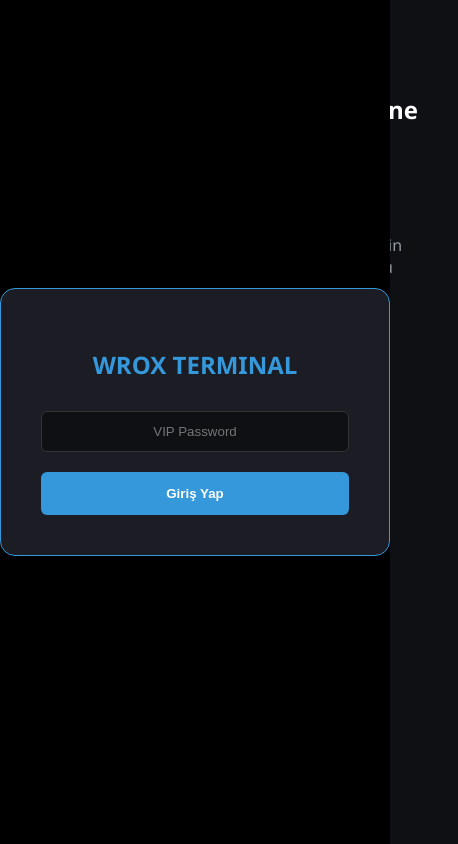
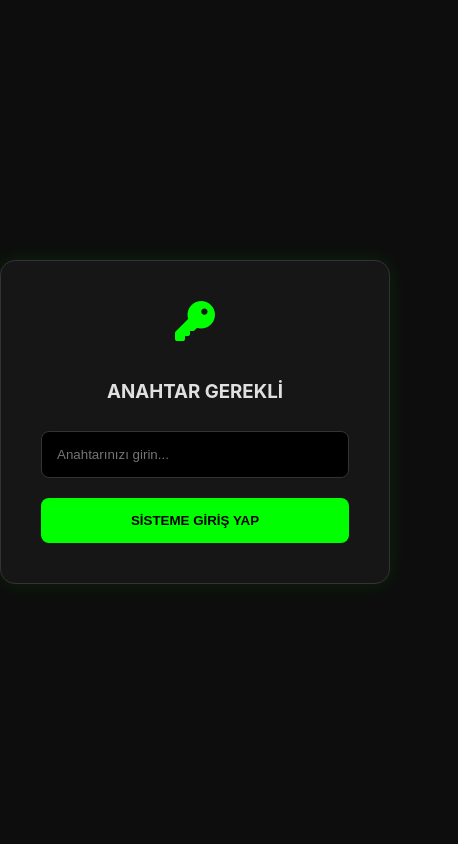
Before and after one commit to afavan66-eng/Baba, a plain HTML site: page index.html in a window 390 px wide. Shown: the whole page, 458 px wide, since content can reach past the window. Drawn offline with Linux system fonts and the light colour scheme.

Commit message:
Update title and styles in index.html

```diff
--- a/index.html
+++ b/index.html
@@ -3,240 +3,154 @@
 <head>
     <meta charset="UTF-8">
     <meta name="viewport" content="width=device-width, initial-scale=1.0">
-    <title>WROX VIP Panel | Efecan1903</title>
+    <title>WROX - VIP Sorgu Paneli</title>
     <link rel="stylesheet" href="https://cdnjs.cloudflare.com/ajax/libs/font-awesome/6.4.0/css/all.min.css">
     <style>
-        :root {
-            --bg-dark: #0f1014;
-            --sidebar-bg: #16171d;
-            --card-bg: #1c1d24;
-            --accent: #3498db;
-            --text-main: #ffffff;
-            --text-dim: #949ba4;
+        :root { --bg: #0d0d0d; --side: #161616; --accent: #00ff00; --text: #e0e0e0; }
+        body { margin: 0; background: var(--bg); color: var(--text); font-family: 'Inter', sans-serif; overflow-x: hidden; }
+
+        /* Anahtar Giriş Ekranı */
+        #key-screen { position: fixed; inset: 0; background: var(--bg); display: flex; align-items: center; justify-content: center; z-index: 10000; }
+        .key-card { background: var(--side); padding: 40px; border-radius: 15px; border: 1px solid #333; text-align: center; width: 90%; max-width: 400px; box-shadow: 0 0 20px rgba(0,255,0,0.1); }
+
+        /* Yan Menü (Sidebar) - Mobil Uyumlu */
+        .sidebar { width: 280px; background: var(--side); height: 100vh; border-right: 1px solid #222; position: fixed; left: -280px; transition: 0.3s; z-index: 999; display: flex; flex-direction: column; }
+        .sidebar.active { left: 0; }
+        .logo-area { padding: 25px 20px; font-size: 20px; font-weight: bold; color: var(--accent); border-bottom: 1px solid #222; text-align: center; }
+
+        /* Hamburger Menü Butonu */
+        .mobile-header { display: none; background: var(--side); padding: 15px; border-bottom: 1px solid #222; position: sticky; top: 0; z-index: 998; align-items: center; }
+        .hamburger { font-size: 24px; color: var(--accent); cursor: pointer; margin-right: 15px; }
+
+        .nav-links { flex: 1; padding-top: 10px; overflow-y: auto; }
+        .nav-item { padding: 15px 25px; display: flex; align-items: center; cursor: pointer; transition: 0.2s; color: #bbb; border-left: 4px solid transparent; }
+        .nav-item i { width: 30px; font-size: 18px; }
+        .nav-item:hover, .nav-item.active { background: #222; color: #fff; border-left-color: var(--accent); }
+
+        /* İçerik Alanı */
+        .main { margin-left: 0; padding: 20px; transition: 0.3s; }
+        @media (min-width: 992px) {
+            .sidebar { left: 0; }
+            .main { margin-left: 280px; }
+            .mobile-header { display: none; }
+        }
+        @media (max-width: 991px) {
+            .mobile-header { display: flex; }
         }
 
-        body {
-            font-family: 'Segoe UI', sans-serif;
-            margin: 0;
-            background-color: var(--bg-dark);
-            color: var(--text-main);
-            display: flex;
-        }
+        .container { background: var(--side); padding: 25px; border-radius: 12px; border: 1px solid #222; margin-top: 20px; }
+        input { width: 100%; padding: 15px; background: #000; border: 1px solid #333; color: var(--accent); border-radius: 8px; margin: 10px 0; outline: none; box-sizing: border-box; }
+        button { width: 100%; padding: 15px; background: var(--accent); border: none; color: #000; font-weight: bold; border-radius: 8px; cursor: pointer; margin-top: 10px; }
 
-        /* Sidebar Tasarımı */
-        .sidebar {
-            width: 260px;
-            height: 100vh;
-            background-color: var(--sidebar-bg);
-            position: fixed;
-            border-right: 1px solid #2a2c35;
-            display: flex;
-            flex-direction: column;
-        }
+        .result { margin-top: 25px; background: #000; border-radius: 10px; padding: 20px; border: 1px dashed var(--accent); display: none; }
+        pre { white-space: pre-wrap; word-wrap: break-word; font-size: 14px; color: var(--accent); margin: 0; }
 
-        .logo {
-            padding: 25px;
-            font-size: 24px;
-            font-weight: 900;
-            color: var(--accent);
-            display: flex;
-            align-items: center;
-            gap: 10px;
-            border-bottom: 1px solid #2a2c35;
-            letter-spacing: 2px;
-        }
-
-        .menu-wrapper {
-            padding: 15px 0;
-            overflow-y: auto;
-            flex-grow: 1;
-        }
-
-        .category-title {
-            padding: 10px 25px;
-            font-size: 11px;
-            font-weight: 700;
-            color: var(--text-dim);
-            text-transform: uppercase;
-            letter-spacing: 1px;
-        }
-
-        .nav-link {
-            padding: 12px 25px;
-            display: flex;
-            align-items: center;
-            gap: 12px;
-            color: var(--text-dim);
-            text-decoration: none;
-            cursor: pointer;
-            transition: 0.2s;
-            font-size: 14px;
-        }
-
-        .nav-link:hover, .nav-link.active {
-            background: #23252e;
-            color: var(--text-main);
-        }
-
-        .nav-link i { width: 20px; text-align: center; font-size: 16px; }
-        .nav-link.active { border-left: 3px solid var(--accent); color: var(--accent); }
-
-        /* Ana İçerik */
-        .content {
-            margin-left: 260px;
-            padding: 40px;
-            width: 100%;
-        }
-
-        .search-container {
-            max-width: 700px;
-            margin: 0 auto;
-            display: none;
-        }
-
-        .search-container.active { display: block; }
-
-        .form-card {
-            background: var(--card-bg);
-            padding: 30px;
-            border-radius: 12px;
-            box-shadow: 0 8px 24px rgba(0,0,0,0.2);
-            border: 1px solid #2a2c35;
-        }
-
-        input {
-            width: 100%;
-            padding: 12px;
-            margin: 10px 0;
-            background: #0f1014;
-            border: 1px solid #333;
-            color: white;
-            border-radius: 6px;
-            box-sizing: border-box;
-        }
-
-        .btn-query {
-            width: 100%;
-            padding: 14px;
-            background: var(--accent);
-            color: white;
-            border: none;
-            border-radius: 6px;
-            font-weight: bold;
-            cursor: pointer;
-            margin-top: 10px;
-        }
-
-        #result-box {
-            margin-top: 25px;
-            background: #111218;
-            border-radius: 8px;
-            padding: 20px;
-            border: 1px solid #2a2c35;
-            display: none;
-        }
-
-        /* VIP Giriş */
-        #vip-lock {
-            position: fixed; top: 0; left: 0; width: 100%; height: 100%;
-            background: #000; z-index: 9999; display: flex; align-items: center; justify-content: center;
-        }
-
-        .lock-box {
-            background: var(--card-bg); padding: 40px; border-radius: 15px; text-align: center;
-            border: 1px solid var(--accent); width: 320px;
-        }
+        /* Overlay (Mobil menü açıkken arkası kararır) */
+        #overlay { display: none; position: fixed; inset: 0; background: rgba(0,0,0,0.7); z-index: 990; }
+        #overlay.active { display: block; }
     </style>
 </head>
 <body>
 
-    <div id="vip-lock">
-        <div class="lock-box">
-            <h2 style="color: var(--accent); margin-bottom: 20px;">WROX TERMINAL</h2>
-            <input type="password" id="pass" placeholder="VIP Password" style="text-align: center;">
-            <button class="btn-query" onclick="unlock()">Giriş Yap</button>
+    <div id="key-screen">
+        <div class="key-card">
+            <i class="fa-solid fa-key" style="font-size: 40px; color: var(--accent); margin-bottom: 20px;"></i>
+            <h3>ANAHTAR GEREKLİ</h3>
+            <input type="password" id="main-key" placeholder="Anahtarınızı girin...">
+            <button onclick="checkKey()">SİSTEME GİRİŞ YAP</button>
         </div>
     </div>
 
-    <div class="sidebar">
-        <div class="logo"><i class="fas fa-shield-virus"></i> WROX</div>
-        <div class="menu-wrapper">
-            <div class="nav-link active" onclick="tab('home')"><i class="fas fa-house"></i> Anasayfa</div>
+    <div class="mobile-header" id="mob-head" style="display:none;">
+        <i class="fa-solid fa-bars hamburger" onclick="toggleMenu()"></i>
+        <span>WROX PANEL</span>
+    </div>
 
-            <div class="category-title">Sorgular</div>
-            <div class="nav-link" onclick="tab('tc')"><i class="fas fa-id-card"></i> TC Sorgu</div>
-            <div class="nav-link" onclick="tab('adsoyad')"><i class="fas fa-user-group"></i> Ad Soyad Sorgu</div>
-            <div class="nav-link" onclick="tab('adres')"><i class="fas fa-map-location-dot"></i> Adres Sorgu</div>
-            <div class="nav-link" onclick="tab('sulale')"><i class="fas fa-tree"></i> Sülale Sorgu</div>
+    <div id="overlay" onclick="toggleMenu()"></div>
 
-            <div class="category-title">WROX Araçlar</div>
-            <div class="nav-link" onclick="tab('tcgsm')"><i class="fas fa-sim-card"></i> TC -> GSM</div>
-            <div class="nav-link" onclick="tab('gsmtc')"><i class="fas fa-mobile-screen"></i> GSM -> TC</div>
-            <div class="nav-link"><i class="fas fa-bomb"></i> WROX Bomber</div>
+    <div class="sidebar" id="sidebar-ui">
+        <div class="logo-area">
+            WROX Panele Hoş Geldiniz
+        </div>
+        <div class="nav-links">
+            <div class="nav-item active" onclick="tab('tc')"><i class="fa-solid fa-search"></i> TC Sorgu</div>
+            <div class="nav-item" onclick="tab('adsoyad')"><i class="fa-solid fa-users"></i> Ad Soyad Sorgu</div>
+            <div class="nav-item" onclick="tab('adres')"><i class="fa-solid fa-map-location-dot"></i> Adres Sorgu</div>
+            <div class="nav-item" onclick="tab('isyeri')"><i class="fa-solid fa-building"></i> İşyeri Sorgu</div>
+            <div class="nav-item" onclick="tab('sulale')"><i class="fa-solid fa-sitemap"></i> Sülale Sorgu</div>
+            <div class="nav-item" onclick="tab('tcgsm')"><i class="fa-solid fa-mobile-button"></i> TC-GSM Sorgu</div>
+            <div class="nav-item" onclick="tab('gsmtc')"><i class="fa-solid fa-phone"></i> GSM-TC Sorgu</div>
         </div>
     </div>
 
-    <div class="content">
-        <div id="home" class="search-container active">
-            <h2>WROX Sistemine Hoş Geldin</h2>
-            <p style="color: var(--text-dim)">Kullanıma başlamak için yan menüyü kullanın.</p>
+    <div class="main" id="content-ui" style="display:none; visibility: hidden;">
+        <h2 id="title">TC Sorgulama</h2>
+        <div class="container">
+            <div id="inputs">
+                <input type="text" id="v1" placeholder="Sorgulanacak TC No">
+            </div>
+            <button onclick="sorgula()">SORGULAMAYI BAŞLAT</button>
         </div>
-
-        <div id="tc" class="search-container">
-            <div class="form-card">
-                <h3>TC Kimlik Sorgulama</h3>
-                <input type="text" id="tc_no" placeholder="TC Giriniz">
-                <button class="btn-query" onclick="doQuery('tc.php', {tc: 'tc_no'})">Sorgula</button>
-            </div>
+        <div id="res-box" class="result">
+            <pre id="output"></pre>
         </div>
-
-        <div id="adsoyad" class="search-container">
-            <div class="form-card">
-                <h3>Ad Soyad Sorgulama</h3>
-                <input type="text" id="as_ad" placeholder="Ad">
-                <input type="text" id="as_soyad" placeholder="Soyad">
-                <button class="btn-query" onclick="doQuery('adsoyad.php', {adi: 'as_ad', soyadi: 'as_soyad'})">Sorgula</button>
-            </div>
-        </div>
-
-        <div id="result-box"></div>
     </div>
 
     <script>
-        const VIP_PASS = "Efecan1903";
-        const API_URL = "https://arastir.sbs/api";
-        const PROXY = "https://api.allorigins.win/raw?url=";
+        let mode = 'tc';
+        const api = "https://arastir.sbs/api";
 
-        function unlock() {
-            if(document.getElementById('pass').value === VIP_PASS) {
-                document.getElementById('vip-lock').style.display = 'none';
-            } else { alert("Hatalı Parola!"); }
+        function checkKey() {
+            const key = document.getElementById('main-key').value;
+            if(key === "Efecan1903") { // Senin özel anahtarın
+                document.getElementById('key-screen').style.display = 'none';
+                document.getElementById('content-ui').style.display = 'block';
+                document.getElementById('content-ui').style.visibility = 'visible';
+                if(window.innerWidth < 992) document.getElementById('mob-head').style.display = 'flex';
+            } else { alert("Yanlış Anahtar!"); }
         }
 
-        function tab(name) {
-            document.querySelectorAll('.search-container').forEach(el => el.classList.remove('active'));
-            document.querySelectorAll('.nav-link').forEach(el => el.classList.remove('active'));
-            document.getElementById(name).classList.add('active');
-            event.currentTarget.classList.add('active');
-            document.getElementById('result-box').style.display = 'none';
+        function toggleMenu() {
+            document.getElementById('sidebar-ui').classList.toggle('active');
+            document.getElementById('overlay').classList.toggle('active');
         }
 
-        async function doQuery(file, fields) {
-            const resBox = document.getElementById('result-box');
-            resBox.style.display = 'block';
-            resBox.innerHTML = "🌀 Veri çekiliyor...";
+        function tab(m) {
+            mode = m;
+            document.querySelectorAll('.nav-item').forEach(i => i.classList.remove('active'));
+            event.currentTarget.classList.add('active');
+            document.getElementById('title').innerText = event.currentTarget.innerText;
+            if(window.innerWidth < 992) toggleMenu();
 
-            let params = new URLSearchParams();
-            for(let key in fields) params.append(key, document.getElementById(fields[key]).value);
+            const inp = document.getElementById('inputs');
+            if(m === 'adsoyad') {
+                inp.innerHTML = `<input id="ad" placeholder="Ad"><input id="so" placeholder="Soyad"><input id="il" placeholder="İl"><input id="ce" placeholder="İlçe">`;
+            } else if(m === 'gsmtc') {
+                inp.innerHTML = `<input id="v1" placeholder="Telefon (5xx...)">`;
+            } else {
+                inp.innerHTML = `<input id="v1" placeholder="Sorgulanacak Veriyi Girin">`;
+            }
+        }
+
+        async function sorgula() {
+            let url = `${api}/${mode}.php?`;
+            if(mode === 'adsoyad') {
+                url += `adi=${document.getElementById('ad').value}&soyadi=${document.getElementById('so').value}&il=${document.getElementById('il').value}&ilce=${document.getElementById('ce').value}`;
+            } else if(mode === 'gsmtc') {
+                url += `gsm=${document.getElementById('v1').value}`;
+            } else {
+                url += `tc=${document.getElementById('v1').value}`;
+            }
+
+            document.getElementById('res-box').style.display = 'block';
+            document.getElementById('output').innerText = "Veriler getiriliyor...";
 
             try {
-                const response = await fetch(`${PROXY}${API_URL}/${file}?${params.toString()}`);
-                const data = await response.json();
-                if(data.success === "true") {
-                    resBox.innerHTML = `<pre style="color: #2ecc71;">${JSON.stringify(data, null, 2)}</pre>`;
-                } else { resBox.innerHTML = "❌ Sonuç bulunamadı."; }
-            } catch (e) {
-                resBox.innerHTML = "⚠️ Sunucu Hatası!";
+                const r = await fetch(url);
+                const d = await r.json();
+                document.getElementById('output').innerText = JSON.stringify(d, null, 4);
+            } catch(e) {
+                document.getElementById('output').innerText = "Hata: API bağlantısı kurulamadı.";
             }
         }
     </script>
```
